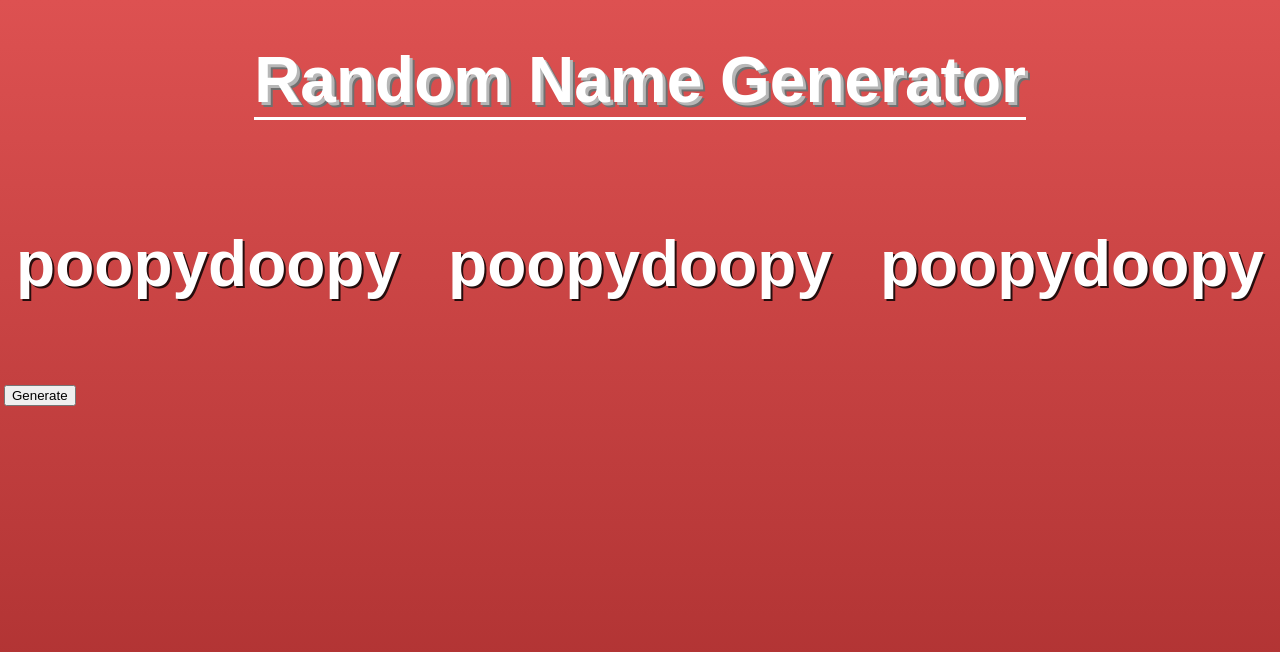
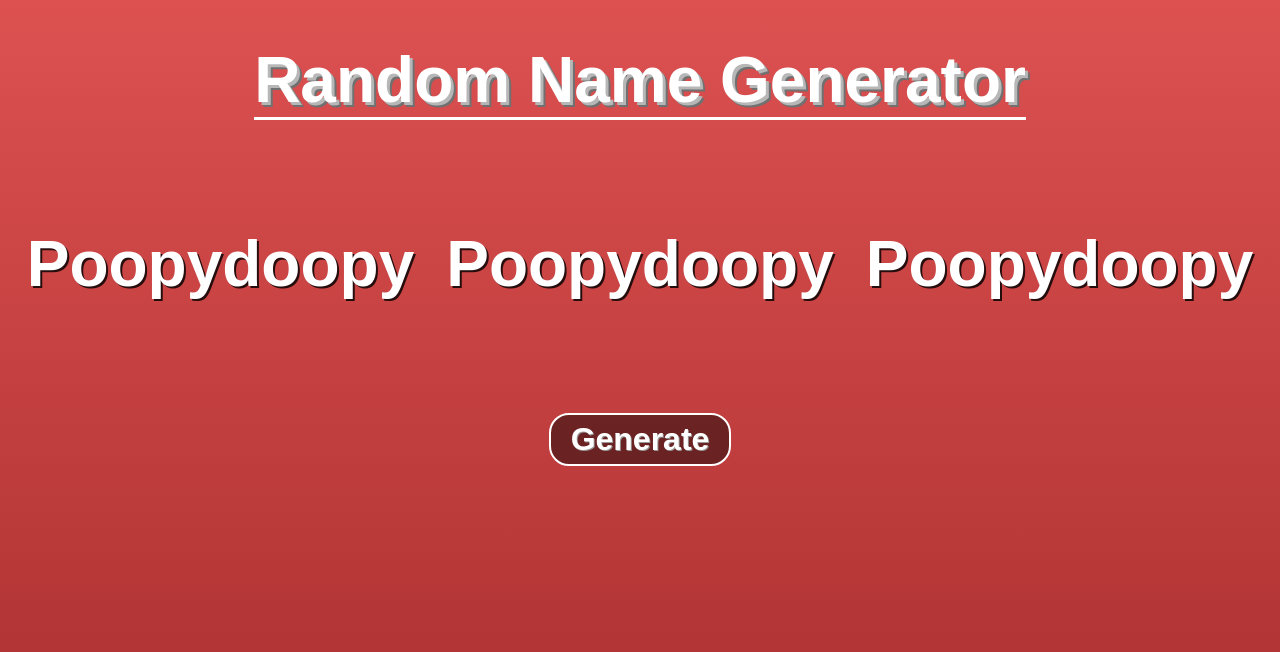
Before and after one commit to AsidyxTheHacker/name-generator, a plain HTML site: page index.html in a window 1280 px wide. Drawn offline with Linux system fonts and the light colour scheme.

Commit message:
styled gen button

```diff
--- a/style.css
+++ b/style.css
@@ -1,5 +1,8 @@
 body {
     margin: 0;
+    display: flex;
+    flex-direction: column;
+    align-items: center;
     background-image: linear-gradient(rgb(221, 81, 81), rgb(169, 46, 46));
     width: auto;
     height: auto;
@@ -29,7 +32,7 @@ main {
     display: flex;
     justify-content: center;
     align-items: center;
-    gap: clamp(.5em, 3em, 5em);
+    gap: clamp(.5em, 2em, 4em);
 }
 
 #childContainer {
@@ -44,12 +47,15 @@ main {
     font-weight: bold;
     font-size: clamp(.5em, 4em, 7vw);
     max-width: 7em;
+    text-align: center;
+    min-width: 5em;
     word-break: break-all;
     cursor: pointer;
     padding-bottom: .2em;
     transition: .2s;
     border-bottom: rgba(255, 255, 255, 0) solid 3px;
     text-shadow: rgba(0, 0, 0, 0.813) 2px 2px 0;
+    text-transform: capitalize;
 }
 
 .commonText:hover {
@@ -57,7 +63,23 @@ main {
 }
 
 button {
-    margin: .3em;
+    font-size: clamp(.5em, 6vw, 2em);
+    cursor: pointer;
+    padding: .2em .6em;
+    margin-top: 1em;
+    color: white;
+    border-radius: 20px;
+    border: solid white 2px;
+    text-shadow: rgb(151, 151, 151) 1px 1px 0;
+    font-weight: bold;
+    background-color: rgba(0, 0, 0, 0.445);
+    transition: .2s;
+}
+
+button:hover {
+    color: rgb(150, 255, 150);
+    text-shadow: rgb(55, 142, 55) 1px 1px 0;
+    border: solid rgb(150, 255, 150) 2px;
 }
 
 @media (max-width: 600px){
```
